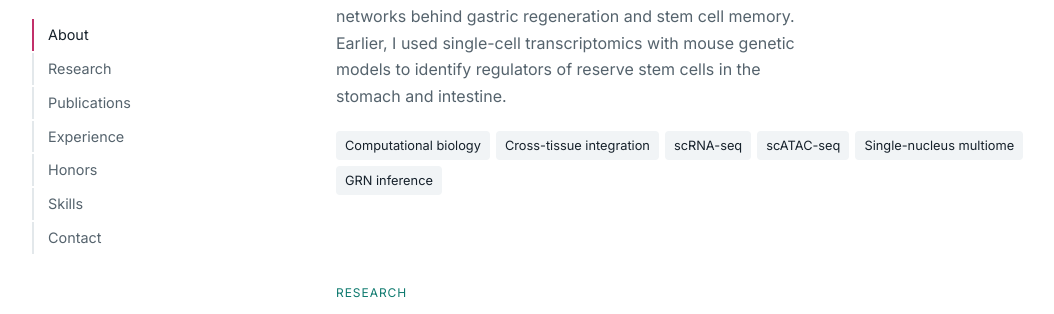
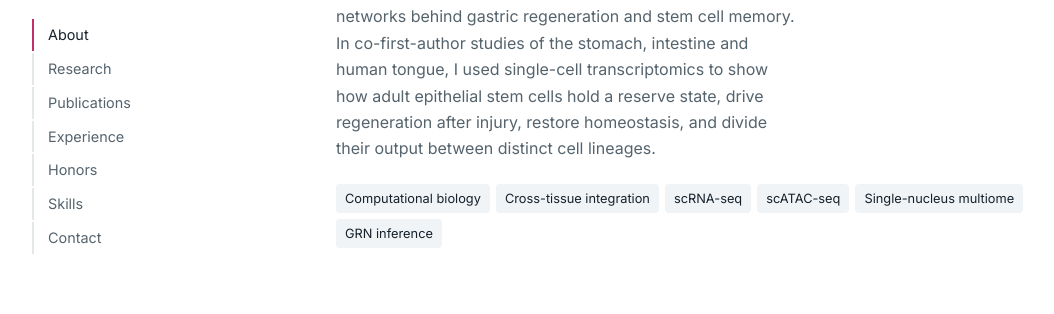
Before and after one commit to somsomikim/somsomikim.github.io, a plain HTML site: page index.html in a window 1280 px wide. Shown: the part 452-766 px from the top of the page, without its empty margins (48-1102 px from the left). Drawn offline with Linux system fonts and the light colour scheme.

Commit message:
Summarize co-first-author studies in intro

```diff
--- a/index.html
+++ b/index.html
@@ -203,7 +203,7 @@ body{margin:0}
       <div>
         <p class="eyebrow">Computational biology · Pohang, Korea</p>
         <p class="lede">I build computational methods that <em>integrate single-cell RNA and chromatin data across tissues</em> to find how epithelia respond to injury and regenerate.</p>
-        <p class="sub">I have integrated more than fifty human single-cell datasets to map injury-response programs that are shared across barrier tissues and those specific to one lineage. With paired scRNA-seq and scATAC-seq, I infer the gene regulatory networks behind gastric regeneration and stem cell memory. Earlier, I used single-cell transcriptomics with mouse genetic models to identify regulators of reserve stem cells in the stomach and intestine.</p>
+        <p class="sub">I have integrated more than fifty human single-cell datasets to map injury-response programs that are shared across barrier tissues and those specific to one lineage. With paired scRNA-seq and scATAC-seq, I infer the gene regulatory networks behind gastric regeneration and stem cell memory. In co-first-author studies of the stomach, intestine and human tongue, I used single-cell transcriptomics to show how adult epithelial stem cells hold a reserve state, drive regeneration after injury, restore homeostasis, and divide their output between distinct cell lineages.</p>
         <ul class="tags">
           <li>Computational biology</li><li>Cross-tissue integration</li><li>scRNA-seq</li><li>scATAC-seq</li><li>Single-nucleus multiome</li><li>GRN inference</li>
         </ul>
```
